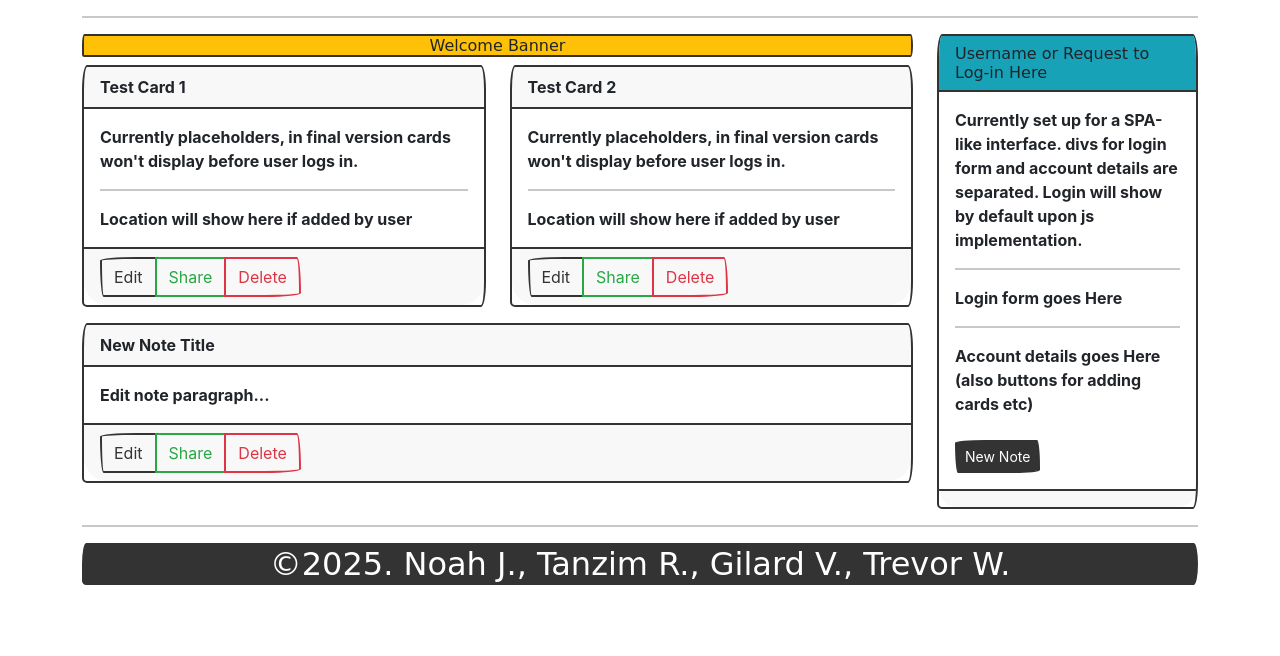
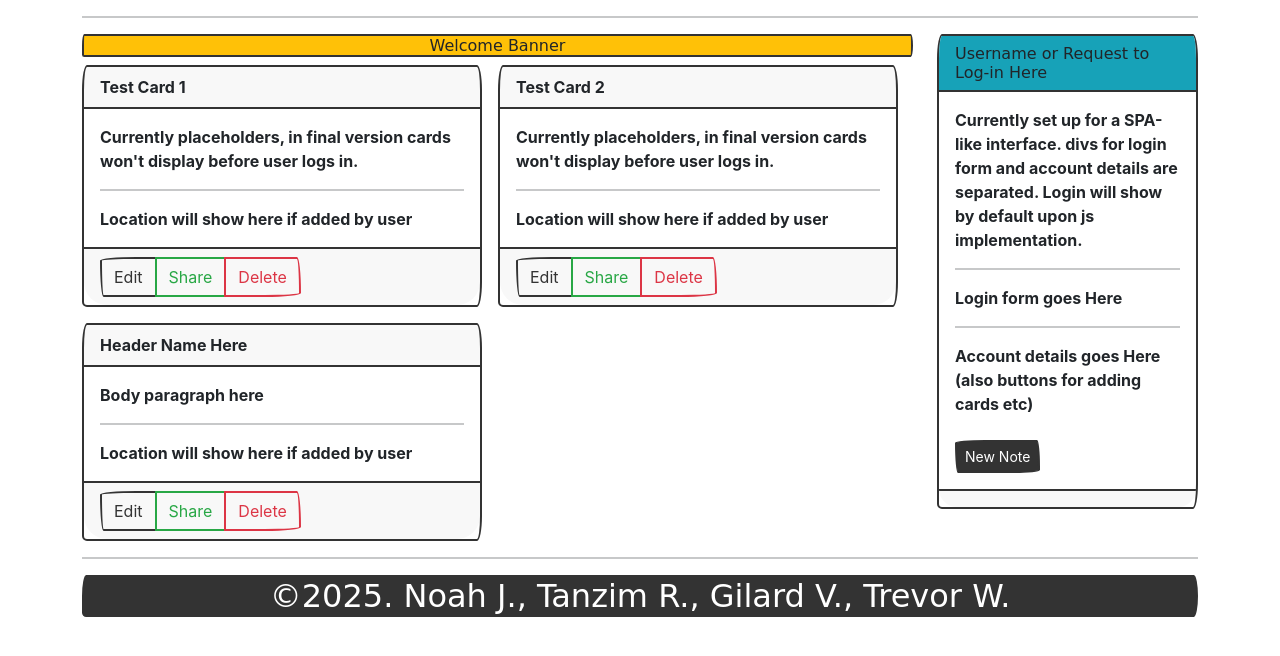
Before and after one commit to Eutropios/CPSC2030Final, a plain HTML site: page views/index.html in a window 1280 px wide. Both pictures are taken after a click on the button "New Note". Shown: the part 66-722 px from the top of the page. Drawn offline with Linux system fonts and the light colour scheme; a web font is replaced by a local one.

Commit message:
I changed teh card bootstrap and javascript to allow new notes to fit the format, and a small css for the card. Can change that later

```diff
--- a/views/index.html
+++ b/views/index.html
@@ -8,6 +8,12 @@
     <link rel="stylesheet" href="css/sketch.css">
     <title>2030 Final Project</title>
 </head>
+
+<style>
+    .card.noteCard {
+        width: 400px
+    }
+</style>
 
 <body>
     <div class="container">
@@ -29,8 +35,8 @@
             <div class="col-9">
                 <div class="card text-center bg-warning h6">Welcome Banner</div>
                 <div class="row">
-                    <div class="col" id="left-col">
-                        <div class="card">
+                    <div class="d-flex flex-wrap gap-3">
+                        <div class="card noteCard">
                             <div class="card-header">Test Card 1</div>
                             <div class="card-body">
                                 Currently placeholders, in final version cards won't display before user logs in.
@@ -42,12 +48,10 @@
                                     <button type="button" class="btn btn-outline-primary">Edit</button>
                                     <button type="button" class="btn btn-outline-success">Share</button>
                                     <button type="button" class="btn btn-outline-danger">Delete</button>
-                                  </div>
+                                </div>
                             </div>
                         </div>
-                    </div>
-                    <div class="col" id="right-col">
-                        <div class="card">
+                        <div class="card noteCard">
                             <div class="card-header">Test Card 2</div>
                             <div class="card-body">
                                 Currently placeholders, in final version cards won't display before user logs in.
@@ -59,7 +63,7 @@
                                     <button type="button" class="btn btn-outline-primary">Edit</button>
                                     <button type="button" class="btn btn-outline-success">Share</button>
                                     <button type="button" class="btn btn-outline-danger">Delete</button>
-                                  </div>
+                                </div>
                             </div>
                         </div>
                     </div>
@@ -69,7 +73,8 @@
                 <div class="card">
                     <div class="card-header bg-info h6">Username or Request to Log-in Here</div>
                     <div class="card-body">
-                        Currently set up for a SPA-like interface. divs for login form and account details are separated. Login will show by default upon js implementation.
+                        Currently set up for a SPA-like interface. divs for login form and account details are
+                        separated. Login will show by default upon js implementation.
                         <hr>
                         <div id="login">
                             Login form goes Here
@@ -88,10 +93,12 @@
         </div>
         <hr>
         <footer>
-            <div class="card text-center bg-primary text-light h2">&copy;2025. Noah J., Tanzim R., Gilard V., Trevor W.</div>
+            <div class="card text-center bg-primary text-light h2">&copy;2025. Noah J., Tanzim R., Gilard V., Trevor W.
+            </div>
         </footer>
     </div>
 </body>
 <script src="js/cardFunctions.js"></script>
 <script src="js/bootstrap.bundle.min.js"></script>
+
 </html>
--- a/views/js/cardFunctions.js
+++ b/views/js/cardFunctions.js
@@ -4,20 +4,26 @@
         const newNote = document.querySelector(".btn-primary.btn-sm");
 
         function createNoteCard() {
-            const cardColumn = document.querySelector(".col-9");
+            const cardColumn = document.querySelector(".d-flex.flex-wrap.gap-3");
             const card = document.createElement("div");
-            card.classList.add("card", "mt-3");
+            card.classList.add("card", "noteCard");
             card.innerHTML = `
-                <div class="card-header" contenteditable="true">New Note Title</div>
-                <div class="card-body" contenteditable="true">Edit note paragraph...</div>
-                <div class="card-footer">
-                    <div class="btn-group" role="group">
-                        <button class="btn btn-outline-primary">Edit</button>
-                        <button class="btn btn-outline-success">Share</button>
-                        <button class="btn btn-outline-danger">Delete</button>
-                    </div>
-                </div>
-            `;
+                        <div class="card-header" contenteditable="true">
+                            Header Name Here
+                        </div>
+                        <div class="card-body" contenteditable="true">
+                            Body paragraph here
+                            <hr>
+                            <span class="coords">Location will show here if added by user</span>
+                        </div>
+                        <div class="card-footer">
+                            <div class="btn-group" role="group">
+                                <button type="button" class="btn btn-outline-primary">Edit</button>
+                                <button type="button" class="btn btn-outline-success">Share</button>
+                                <button type="button" class="btn btn-outline-danger">Delete</button>
+                            </div>
+                        </div>
+                        `;
 
             card.querySelector(".btn-outline-danger").addEventListener("click", () => card.remove());
 
```
